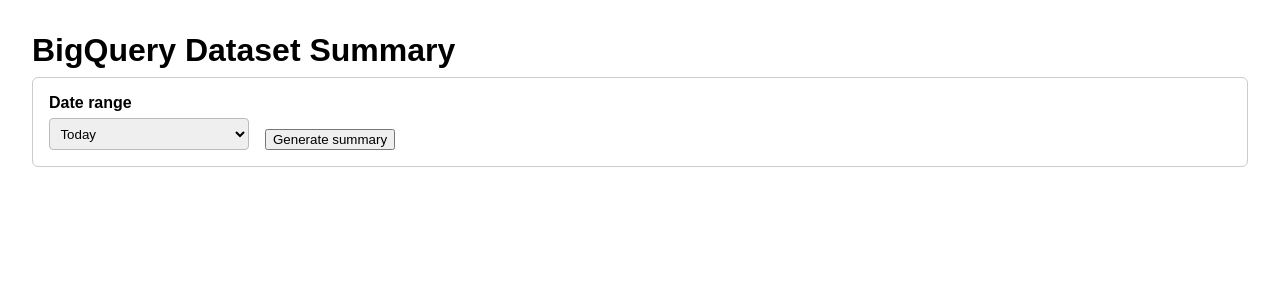
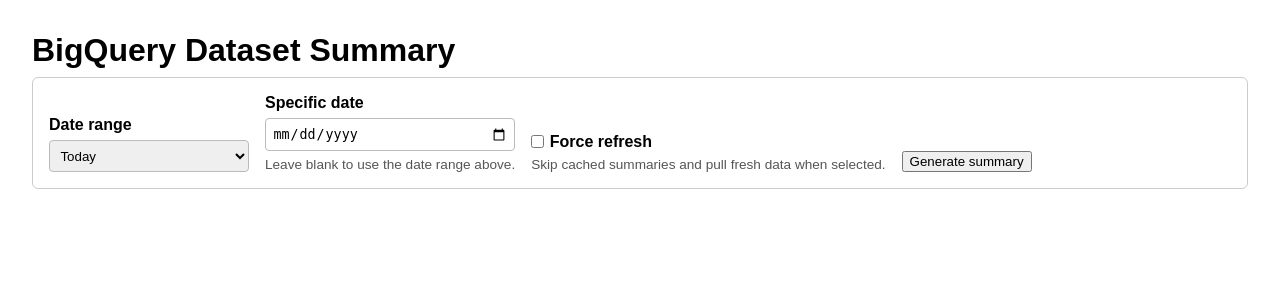
Before and after one commit to Moonbow-UK/bigquery-data-analyst, a Flask app: page / in a window 1280 px wide. Shown: the top 300 px of the page. Run offline with Flask 3, Linux system fonts and the light colour scheme; some libraries are stand-ins or nearby versions.

Commit message:
Add custom date input and force refresh option to summary form

```diff
--- a/app.py
+++ b/app.py
@@ -1,12 +1,13 @@
 #!/usr/bin/env python3
 from __future__ import annotations
 
+import copy
 import csv
 import json
 import logging
 import os
 from collections import Counter
-from dataclasses import asdict
+from dataclasses import asdict, dataclass
 from datetime import date, datetime, timedelta, timezone
 from decimal import Decimal
 from logging.handlers import RotatingFileHandler
@@ -15,10 +16,10 @@
 from threading import Thread
 from typing import Any, Callable
 
-from flask import Flask, Response, render_template, request, stream_with_context
+from flask import Flask, Response, jsonify, render_template, request, stream_with_context
 from sqlalchemy import select
 from sqlalchemy.exc import SQLAlchemyError
-from sqlalchemy.orm import Session
+from sqlalchemy.orm import Session, joinedload
 
 from bqtools import (
     DEFAULT_SCOPES,
@@ -239,11 +240,13 @@
     project_id: str,
     dataset_id: str,
     week_days: int,
+    intraday_prefix: str,
 ) -> tuple[list[dict[str, Path | str | datetime]], str, Path]:
     normalized_key = range_key.lower()
     if normalized_key == "today":
         target_date = now
-        table_name = _table_name_for_range("today", reference_time=target_date)
+        date_str = target_date.strftime("%Y%m%d")
+        table_name = f"{intraday_prefix}{date_str}"
         csv_path = Path(f"{project_id}_{dataset_id}_{table_name}.csv")
         json_path = Path(f"{project_id}_{dataset_id}_{table_name}.json")
         exports = [
@@ -292,7 +295,149 @@
         summary_csv = Path(f"{project_id}_{dataset_id}_events_last{days_to_fetch}days.csv")
         day_label = "day" if days_to_fetch == 1 else "days"
         return exports, f"Last {days_to_fetch} {day_label}", summary_csv
+    if normalized_key.startswith("date:"):
+        _, _, date_part = normalized_key.partition(":")
+        try:
+            target_date = datetime.strptime(date_part, "%Y-%m-%d")
+        except ValueError as exc:
+            raise ValueError("Invalid date format. Use YYYY-MM-DD.") from exc
+        if target_date.date() > now.date():
+            raise ValueError("Selected date cannot be in the future.")
+        date_str = target_date.strftime("%Y%m%d")
+        is_today = target_date.date() == now.date()
+        table_name = f"{intraday_prefix}{date_str}" if is_today else f"events_{date_str}"
+        csv_path = Path(f"{project_id}_{dataset_id}_{table_name}.csv")
+        json_path = Path(f"{project_id}_{dataset_id}_{table_name}.json")
+        exports = [
+            {
+                "table_name": table_name,
+                "full_table_id": f"{project_id}.{dataset_id}.{table_name}",
+                "csv_path": csv_path,
+                "json_path": json_path,
+                "date": target_date,
+            }
+        ]
+        display_label = target_date.strftime("%B %d, %Y")
+        return exports, display_label, csv_path
     raise ValueError("Selected date range is not supported yet.")
+
+
+@dataclass
+class CachedSummaryArtifacts:
+    dataset: Dataset
+    job: SummaryJob
+    report: SummaryReport
+
+
+@dataclass
+class CachedSummaryResult:
+    summary: dict[str, Any]
+    filter_note: str
+    job: SummaryJob
+    report: SummaryReport
+
+
+def _coerce_truthy(value: Any) -> bool:
+    if isinstance(value, bool):
+        return value
+    if value is None:
+        return False
+    if isinstance(value, (int, float)):
+        return value != 0
+    if isinstance(value, str):
+        return value.strip().lower() in {"1", "true", "yes", "on"}
+    return False
+
+
+def _append_cached_suffix(note: str | None, job: SummaryJob) -> str:
+    timestamp = job.finished_at
+    if timestamp is not None:
+        if timestamp.tzinfo is None:
+            timestamp = timestamp.replace(tzinfo=timezone.utc)
+        else:
+            timestamp = timestamp.astimezone(timezone.utc)
+        suffix = f"Cached summary generated on {timestamp.strftime('%Y-%m-%d %H:%M:%S %Z')}."
+    else:
+        suffix = "Cached summary reused."
+    if not note:
+        return suffix
+    trimmed = note.rstrip()
+    if trimmed.endswith((".", "!", "?")):
+        return f"{trimmed} {suffix}"
+    return f"{trimmed}. {suffix}"
+
+
+def _assemble_summary_from_report(artifacts: CachedSummaryArtifacts) -> CachedSummaryResult | None:
+    report = artifacts.report
+    summary_payload = report.raw_summary_json
+    if isinstance(summary_payload, str):
+        try:
+            summary_payload = json.loads(summary_payload)
+        except json.JSONDecodeError:
+            summary_payload = None
+    if isinstance(summary_payload, dict):
+        summary_data: dict[str, Any] = copy.deepcopy(summary_payload)
+    else:
+        summary_data = {}
+
+    if report.summary_mode == "csv":
+        summary_data.setdefault("mode", "csv")
+        if report.sections_json and "csv_sections" not in summary_data:
+            summary_data["csv_sections"] = report.sections_json
+        narrative_payload = report.narrative_json or {}
+        if "csv_report_text" not in summary_data and isinstance(narrative_payload, dict):
+            text_value = narrative_payload.get("text")
+            if text_value:
+                summary_data["csv_report_text"] = text_value
+        if "ga4_summary" not in summary_data and report.total_events is not None:
+            summary_data["ga4_summary"] = {"total_events": report.total_events}
+    if report.dataset_snapshot and "dataset" not in summary_data:
+        summary_data["dataset"] = report.dataset_snapshot
+    if "csv_sections" not in summary_data:
+        summary_data["csv_sections"] = []
+
+    if not summary_data:
+        return None
+
+    filter_note = _append_cached_suffix(artifacts.job.filter_note, artifacts.job)
+
+    return CachedSummaryResult(
+        summary=summary_data,
+        filter_note=filter_note,
+        job=artifacts.job,
+        report=report,
+    )
+
+
+def _find_cached_summary_artifacts(
+    range_key: str,
+    *,
+    project_id: str,
+    dataset_id: str,
+    session: Session,
+) -> CachedSummaryArtifacts | None:
+    dataset_stmt = select(Dataset).where(
+        Dataset.project_id == project_id,
+        Dataset.dataset_id == dataset_id,
+    )
+    dataset_record = session.execute(dataset_stmt).scalar_one_or_none()
+    if dataset_record is None:
+        return None
+
+    job_stmt = (
+        select(SummaryJob)
+        .where(
+            SummaryJob.dataset_id == dataset_record.id,
+            SummaryJob.range_key == range_key,
+            SummaryJob.status == "completed",
+        )
+        .order_by(SummaryJob.finished_at.desc().nullslast(), SummaryJob.started_at.desc().nullslast())
+        .options(joinedload(SummaryJob.report))
+    )
+    job_record = session.execute(job_stmt).scalars().first()
+    if job_record is None or job_record.report is None:
+        return None
+    return CachedSummaryArtifacts(dataset=dataset_record, job=job_record, report=job_record.report)
 
 
 def _load_form_defaults() -> dict[str, object]:
@@ -358,12 +503,14 @@
     now = _now_utc()
     normalized_range = selected_range.lower()
     project_id, dataset_id = _split_dataset(str(form_defaults["dataset"]))
+    intraday_prefix = str(form_defaults["intraday_prefix"])
     exports, range_label, summary_csv_path = _resolve_exports(
         normalized_range,
         now=now,
         project_id=project_id,
         dataset_id=dataset_id,
         week_days=int(form_defaults["week_days"]),
+        intraday_prefix=intraday_prefix,
     )
     persistence_mode = persistence_service.mode
     db_enabled = db_session is not None and persistence_mode == "DB"
@@ -379,7 +526,6 @@
     location = str(form_defaults["location"]).strip() or None
     project_override = str(form_defaults["project"]) if form_defaults["project"] else None
     credentials_path = str(form_defaults["credentials_file"]) if form_defaults["credentials_file"] else None
-    intraday_prefix = str(form_defaults["intraday_prefix"])
     week_days = int(form_defaults["week_days"])
 
     external_progress_callback = progress_callback
@@ -639,6 +785,7 @@
 @app.route("/", methods=["GET", "POST"])
 def index():
     form_defaults = _load_form_defaults()
+    project_id, dataset_id = _split_dataset(str(form_defaults["dataset"]))
 
     summary: dict | None = None
     error_message: str | None = None
@@ -653,6 +800,9 @@
         max_categorical_columns=max(0, int(form_defaults["max_categorical"])),
         max_top_values=max(1, int(form_defaults["top_values"])),
     )
+    selected_specific_date = ""
+    current_date_iso = _now_utc().date().isoformat()
+    force_refresh_checked = False
 
     try:
         if _use_database_persistence():
@@ -665,7 +815,16 @@
             logger.debug("Persistence mode CSV; skipping database session acquisition.")
 
         if request.method == "POST":
-            selected_range = request.form.get("date_range", "today").lower()
+            custom_date_value = (request.form.get("custom_date") or "").strip()
+            selected_range_value = request.form.get("date_range", "today")
+            force_refresh_checked = _coerce_truthy(request.form.get("force_refresh"))
+            force_refresh = force_refresh_checked
+            if custom_date_value:
+                selected_specific_date = custom_date_value
+                selected_range = f"date:{custom_date_value}"
+            else:
+                selected_range = selected_range_value
+            selected_range = selected_range.lower()
             if request.form.get("action") != "generate":
                 return render_template(
                     "index.html",
@@ -674,19 +833,49 @@
                     filter_note=None,
                     error_message=None,
                     selected_date_range=selected_range,
+                    selected_specific_date=selected_specific_date,
+                    current_date=current_date_iso,
+                    force_refresh_checked=force_refresh_checked,
                     summary_generated=False,
                 )
             if db_error and db_session is None:
                 error_message = db_error
             else:
                 try:
-                    summary, filter_note = build_summary_for_range(
-                        selected_range=selected_range,
-                        form_defaults=form_defaults,
-                        options=options,
-                        db_session=db_session if _use_database_persistence() else None,
-                    )
-                    summary_generated = True
+                    cached_result: CachedSummaryResult | None = None
+                    if (
+                        not force_refresh
+                        and _use_database_persistence()
+                        and db_session is not None
+                    ):
+                        artifacts = _find_cached_summary_artifacts(
+                            selected_range,
+                            project_id=project_id,
+                            dataset_id=dataset_id,
+                            session=db_session,
+                        )
+                        if artifacts is not None:
+                            cached_result = _assemble_summary_from_report(artifacts)
+                            if cached_result is not None:
+                                logger.info(
+                                    "Reused cached summary for %s.%s range=%s job=%s",
+                                    project_id,
+                                    dataset_id,
+                                    selected_range,
+                                    cached_result.job.id,
+                                )
+                    if cached_result is not None:
+                        summary = cached_result.summary
+                        filter_note = cached_result.filter_note
+                        summary_generated = True
+                    else:
+                        summary, filter_note = build_summary_for_range(
+                            selected_range=selected_range,
+                            form_defaults=form_defaults,
+                            options=options,
+                            db_session=db_session if _use_database_persistence() else None,
+                        )
+                        summary_generated = True
                 except IntradayTableNotFound as exc:
                     error_message = f"{exc} Hint: try another --intraday-date or tick 'All tables'."
                     logger.warning(error_message)
@@ -706,6 +895,9 @@
         if db_error and not error_message:
             error_message = db_error
 
+        if not selected_specific_date and selected_range.startswith("date:"):
+            selected_specific_date = selected_range.split(":", 1)[1]
+
         return render_template(
             "index.html",
             form=form_defaults,
@@ -713,6 +905,9 @@
             filter_note=filter_note,
             error_message=error_message,
             selected_date_range=selected_range,
+            selected_specific_date=selected_specific_date,
+            current_date=current_date_iso,
+            force_refresh_checked=force_refresh_checked,
             summary_generated=summary_generated,
         )
     finally:
@@ -721,11 +916,82 @@
             logger.debug("Closed request-scoped database session.")
 
 
+@app.post("/api/check-summary")
+def check_summary():
+    payload = request.get_json(silent=True) or {}
+    date_str = str(payload.get("date") or "").strip()
+    if not date_str:
+        return jsonify({"error": "Missing date value."}), 400
+
+    normalized_range = f"date:{date_str}".lower()
+    form_defaults = _load_form_defaults()
+    project_id, dataset_id = _split_dataset(str(form_defaults["dataset"]))
+    intraday_prefix = str(form_defaults["intraday_prefix"])
+
+    try:
+        exports, _, summary_csv_path = _resolve_exports(
+            normalized_range,
+            now=_now_utc(),
+            project_id=project_id,
+            dataset_id=dataset_id,
+            week_days=int(form_defaults["week_days"]),
+            intraday_prefix=intraday_prefix,
+        )
+    except ValueError as exc:
+        return jsonify({"error": str(exc)}), 400
+
+    def _path_exists(path_like: Path | str) -> bool:
+        candidate = path_like if isinstance(path_like, Path) else Path(str(path_like))
+        return candidate.exists()
+
+    paths_available = all(_path_exists(export["csv_path"]) for export in exports)
+    summary_available = _path_exists(summary_csv_path)
+    available = paths_available or summary_available
+
+    db_summary_available = False
+    cached_finished_at: datetime | None = None
+    if persistence_service.is_database_mode():
+        session: Session | None = None
+        try:
+            session = persistence_service.get_session()
+            artifacts = _find_cached_summary_artifacts(
+                normalized_range,
+                project_id=project_id,
+                dataset_id=dataset_id,
+                session=session,
+            )
+            if artifacts is not None:
+                db_summary_available = True
+                cached_finished_at = artifacts.job.finished_at
+        except Exception as exc:  # noqa: BLE001
+            logger.error("Failed to check database summary availability: %s", exc)
+        finally:
+            if session is not None:
+                session.close()
+    available = available or db_summary_available
+
+    return jsonify(
+        {
+            "available": available,
+            "range_key": normalized_range,
+            "has_local_cache": paths_available or summary_available,
+            "has_database_summary": db_summary_available,
+            "last_completed_at": cached_finished_at.isoformat() if cached_finished_at else None,
+        }
+    )
+
+
 @app.post("/api/progress-summary")
 def progress_summary() -> Response:
     payload = request.get_json(silent=True) or {}
-    selected_range = str(payload.get("date_range") or "today").lower()
+    selected_range = str(payload.get("date_range") or "today")
+    custom_date = str(payload.get("custom_date") or "").strip()
+    if custom_date:
+        selected_range = f"date:{custom_date}"
+    selected_range = selected_range.lower()
+    force_refresh = _coerce_truthy(payload.get("force_refresh"))
     form_defaults = _load_form_defaults()
+    project_id, dataset_id = _split_dataset(str(form_defaults["dataset"]))
     options = DatasetSummaryOptions(
         location=(form_defaults["location"] or None),
         max_numeric_columns=max(0, int(form_defaults["max_numeric"])),
@@ -763,6 +1029,61 @@
                         enqueue({"type": "error", "message": f"Database connection failed: {exc}"})
                         logger.error("Worker failed to acquire DB session: %s", exc)
                         return
+                if (
+                    not force_refresh
+                    and _use_database_persistence()
+                    and session is not None
+                ):
+                    artifacts = _find_cached_summary_artifacts(
+                        selected_range,
+                        project_id=project_id,
+                        dataset_id=dataset_id,
+                        session=session,
+                    )
+                    if artifacts is not None:
+                        cached_result = _assemble_summary_from_report(artifacts)
+                        if cached_result is not None:
+                            enqueue(
+                                {
+                                    "type": "status",
+                                    "stage": "cache",
+                                    "message": "Loading cached summary…",
+                                    "progress": 0.2,
+                                }
+                            )
+                            enqueue(
+                                {
+                                    "type": "note",
+                                    "message": cached_result.filter_note,
+                                    "progress": 0.65,
+                                }
+                            )
+                            summary_html = render_template(
+                                "summary_content.html",
+                                summary=cached_result.summary,
+                                filter_note=cached_result.filter_note,
+                                error_message=None,
+                                summary_generated=True,
+                                selected_date_range=selected_range,
+                                form=form_defaults,
+                            )
+                            enqueue(
+                                {
+                                    "type": "status",
+                                    "stage": "cache",
+                                    "message": "Cached summary ready.",
+                                    "progress": 0.95,
+                                }
+                            )
+                            enqueue({"type": "complete", "html": summary_html})
+                            logger.info(
+                                "Worker reused cached summary for %s.%s range=%s job=%s",
+                                project_id,
+                                dataset_id,
+                                selected_range,
+                                cached_result.job.id,
+                            )
+                            return
                 summary, filter_note = build_summary_for_range(
                     selected_range=selected_range,
                     form_defaults=form_defaults,
--- a/templates/index.html
+++ b/templates/index.html
@@ -9,7 +9,11 @@
     form { margin-bottom: 2rem; padding: 1rem; border: 1px solid #ccc; border-radius: 6px; display: flex; gap: 1rem; align-items: flex-end; flex-wrap: wrap; }
     .form-field { display: flex; flex-direction: column; gap: 0.4rem; min-width: 200px; }
     .form-field label { font-weight: bold; margin-bottom: 0; }
-    select { padding: 0.4rem; border: 1px solid #bbb; border-radius: 4px; }
+    .form-field small { color: #555; font-size: 0.85rem; }
+    .form-field--checkbox { flex-direction: column; align-items: flex-start; }
+    .form-field--checkbox label { font-weight: 600; display: inline-flex; align-items: center; gap: 0.35rem; }
+    .form-field--checkbox input[type="checkbox"] { margin: 0; }
+    select, input[type="date"] { padding: 0.4rem; border: 1px solid #bbb; border-radius: 4px; }
     table { border-collapse: collapse; width: 100%; margin-bottom: 1.5rem; }
     th, td { border: 1px solid #ddd; padding: 0.5rem; text-align: left; vertical-align: top; }
     th { background-color: #f0f0f0; }
@@ -63,6 +67,30 @@
           Last {{ week_days }} day{% if week_days != 1 %}s{% endif %}
         </option>
       </select>
+    </div>
+    <div class="form-field">
+      <label for="custom_date">Specific date</label>
+      <input
+        type="date"
+        id="custom_date"
+        name="custom_date"
+        value="{% if selected_specific_date %}{{ selected_specific_date }}{% endif %}"
+        max="{{ current_date }}"
+        aria-describedby="custom-date-hint"
+      />
+      <small id="custom-date-hint">Leave blank to use the date range above.</small>
+    </div>
+    <div class="form-field form-field--checkbox">
+      <label for="force_refresh">
+        <input
+          type="checkbox"
+          id="force_refresh"
+          name="force_refresh"
+          {% if force_refresh_checked %}checked{% endif %}
+        />
+        Force refresh
+      </label>
+      <small>Skip cached summaries and pull fresh data when selected.</small>
     </div>
     <button type="submit" name="action" value="generate">Generate summary</button>
   </form>
@@ -129,22 +157,69 @@
       var progressSteps = document.getElementById('progress-steps');
       var summaryOutput = document.getElementById('summary-output');
       var errorContainer = document.getElementById('error-container');
+      var dateRangeSelect = form.querySelector('#date_range');
+      var customDateInput = form.querySelector('#custom_date');
+      var forceRefreshInput = form.querySelector('#force_refresh');
 
       form.addEventListener('submit', function (event) {
         event.preventDefault();
+        var specificDate = customDateInput && customDateInput.value ? customDateInput.value : '';
+        var rangeValue = specificDate ? 'date:' + specificDate : (dateRangeSelect ? dateRangeSelect.value : 'today');
+        var forceRefresh = forceRefreshInput && forceRefreshInput.checked;
+        startSummaryRequest(
+          {
+            date_range: rangeValue,
+            custom_date: specificDate || undefined,
+            force_refresh: forceRefresh
+          },
+          {
+            checkAvailability: !forceRefresh && Boolean(specificDate),
+            forceRefresh: forceRefresh
+          }
+        );
+      });
+
+      async function startSummaryRequest(payload, options) {
+        var opts = options || {};
+        var specificDate = payload && payload.custom_date ? String(payload.custom_date) : '';
+        var forceRefresh = Boolean(opts.forceRefresh);
+        errorContainer.innerHTML = '';
+        var availability;
+
+        if (forceRefresh) {
+          payload.force_refresh = true;
+        }
+
+        if (!forceRefresh && specificDate && opts.checkAvailability !== false) {
+          try {
+            availability = await checkSummaryAvailability(specificDate);
+          } catch (availabilityError) {
+            showError(
+              availabilityError && availabilityError.message
+                ? availabilityError.message
+                : 'Unable to verify summary availability.'
+            );
+            return;
+          }
+          if (availability && availability.range_key) {
+            payload.date_range = availability.range_key;
+          }
+          if (!availability || availability.available !== true) {
+            var confirmMessage = 'No cached summary found for ' + specificDate + '. Connect to BigQuery and fetch it now?';
+            var shouldProceed = window.confirm(confirmMessage);
+            if (!shouldProceed) {
+              return;
+            }
+          }
+        }
+
         if (submitButton) {
           submitButton.disabled = true;
         }
-        errorContainer.innerHTML = '';
         progressSteps.innerHTML = '';
         progressPanel.hidden = false;
         summaryOutput.classList.add('is-loading');
         updateProgress(0.02, 'Preparing summary request…');
-
-        var rangeSelect = form.querySelector('#date_range');
-        var payload = {
-          date_range: rangeSelect ? rangeSelect.value : 'today'
-        };
 
         fetchSummary(payload)
           .catch(function (error) {
@@ -156,7 +231,33 @@
               submitButton.disabled = false;
             }
           });
-      });
+      }
+
+      async function checkSummaryAvailability(dateValue) {
+        var response;
+        try {
+          response = await fetch('/api/check-summary', {
+            method: 'POST',
+            headers: { 'Content-Type': 'application/json' },
+            body: JSON.stringify({ date: dateValue })
+          });
+        } catch (networkError) {
+          throw new Error('Network error while checking summary availability.');
+        }
+
+        var payload = null;
+        try {
+          payload = await response.json();
+        } catch (parseError) {
+          payload = null;
+        }
+
+        if (!response.ok) {
+          var message = payload && payload.error ? payload.error : 'Failed to check summary availability.';
+          throw new Error(message);
+        }
+        return payload || {};
+      }
 
       function updateProgress(progressValue, message) {
         var value = Math.max(0, Math.min(progressValue || 0, 1));
```
